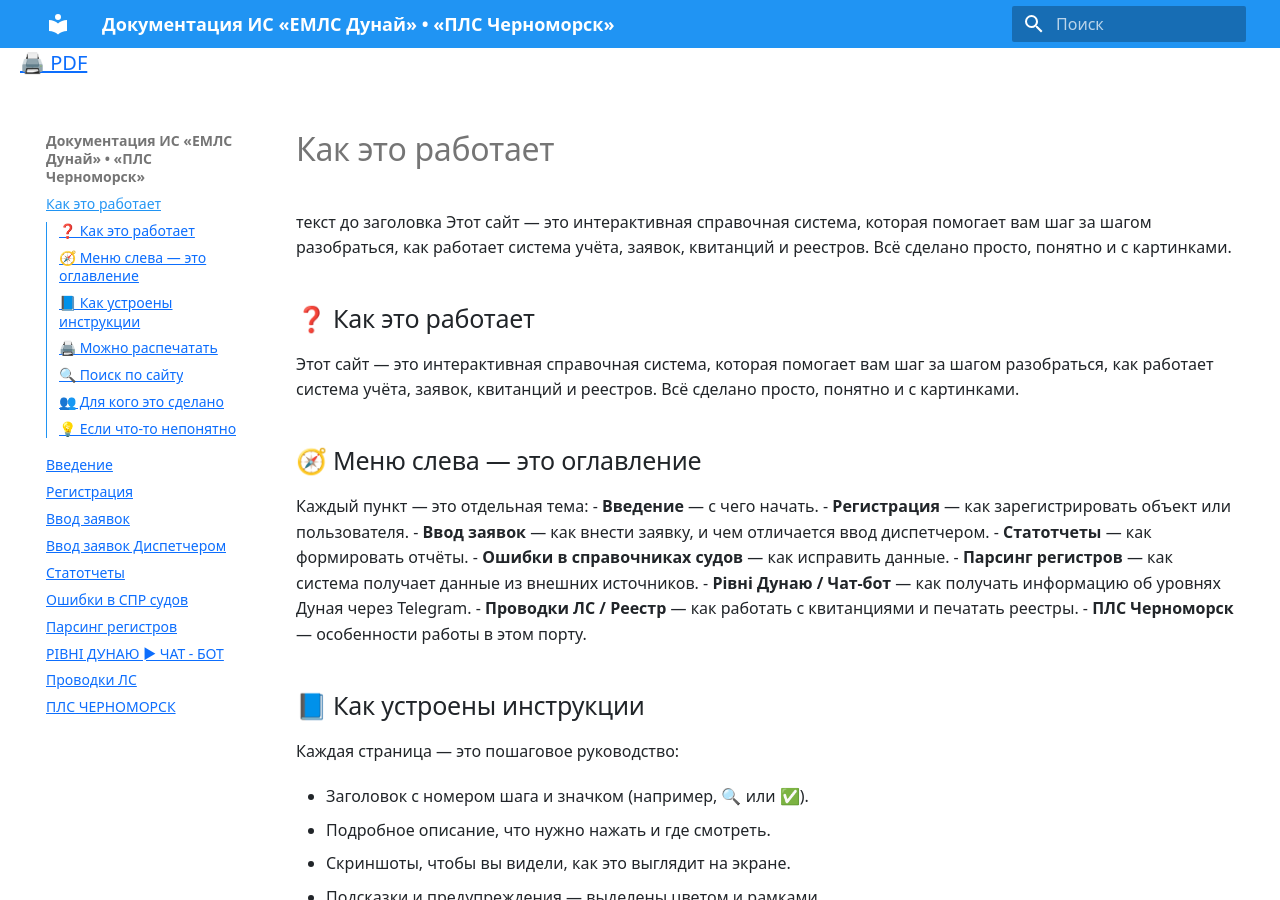
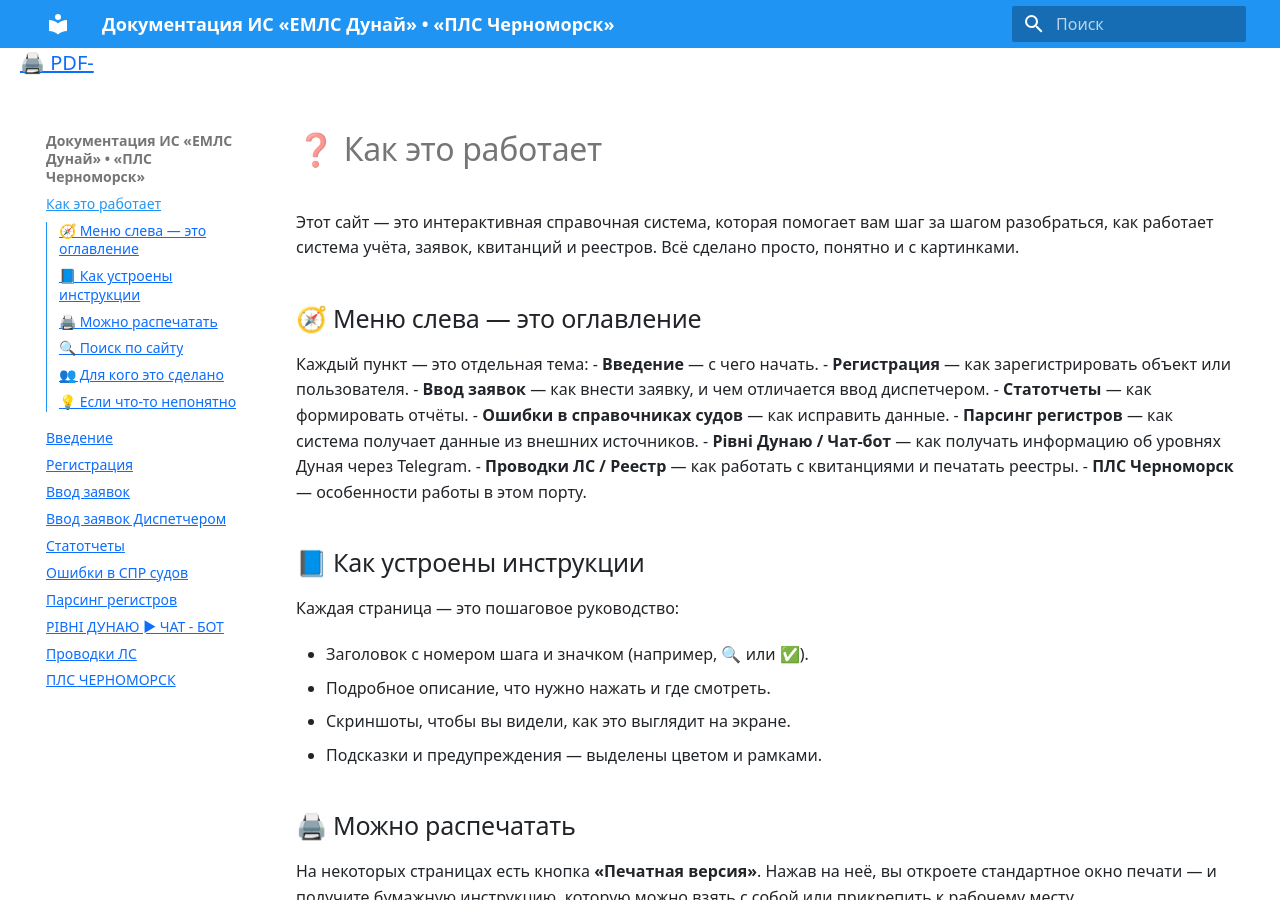
Before and after one commit to vvxsoni/Danube_help, an MkDocs documentation site: the page built from docs/how_it_works.md, in a window 1280 px wide and 900 px high. Built offline with MkDocs 1.6.1 and Material for MkDocs 9.7.7, drawn with Linux system fonts in a browser that asks for light colours.

Commit message:
coverpage: true

```diff
--- a/docs/how_it_works.md
+++ b/docs/how_it_works.md
@@ -1,8 +1,4 @@
-текст до заголовка
-Этот сайт — это интерактивная справочная система, которая помогает вам шаг за шагом разобраться, как работает система учёта, заявок, квитанций и реестров. Всё сделано просто, понятно и с картинками.
-
-
-## ❓ Как это работает
+# ❓ Как это работает
 <span style="display:none;">&nbsp;</span>
 Этот сайт — это интерактивная справочная система, которая помогает вам шаг за шагом разобраться, как работает система учёта, заявок, квитанций и реестров. Всё сделано просто, понятно и с картинками.
 ## 🧭 Меню слева — это оглавление
--- a/mkdocs.yml
+++ b/mkdocs.yml
@@ -73,5 +73,5 @@
   - search: false   # отключаем стандартный поиск MkDocs
   - pdf-export:     # экспорт в PDF
       verbose: true
-      coverpage: false # обложка - чтобы убрать автоматическую титульную страницу
+      coverpage: true # обложка - чтобы убрать автоматическую титульную страницу
       cover_template: docs/templates/cover.html
--- a/overrides/macros.html
+++ b/overrides/macros.html
@@ -6,7 +6,7 @@
        href="{{ pdf_path }}"
        target="_blank"
        title="Версия для печати">
-       🖨️ PDF
+       🖨️ PDF-
     </a>
   {% endif %}
 {% endmacro %}
```
